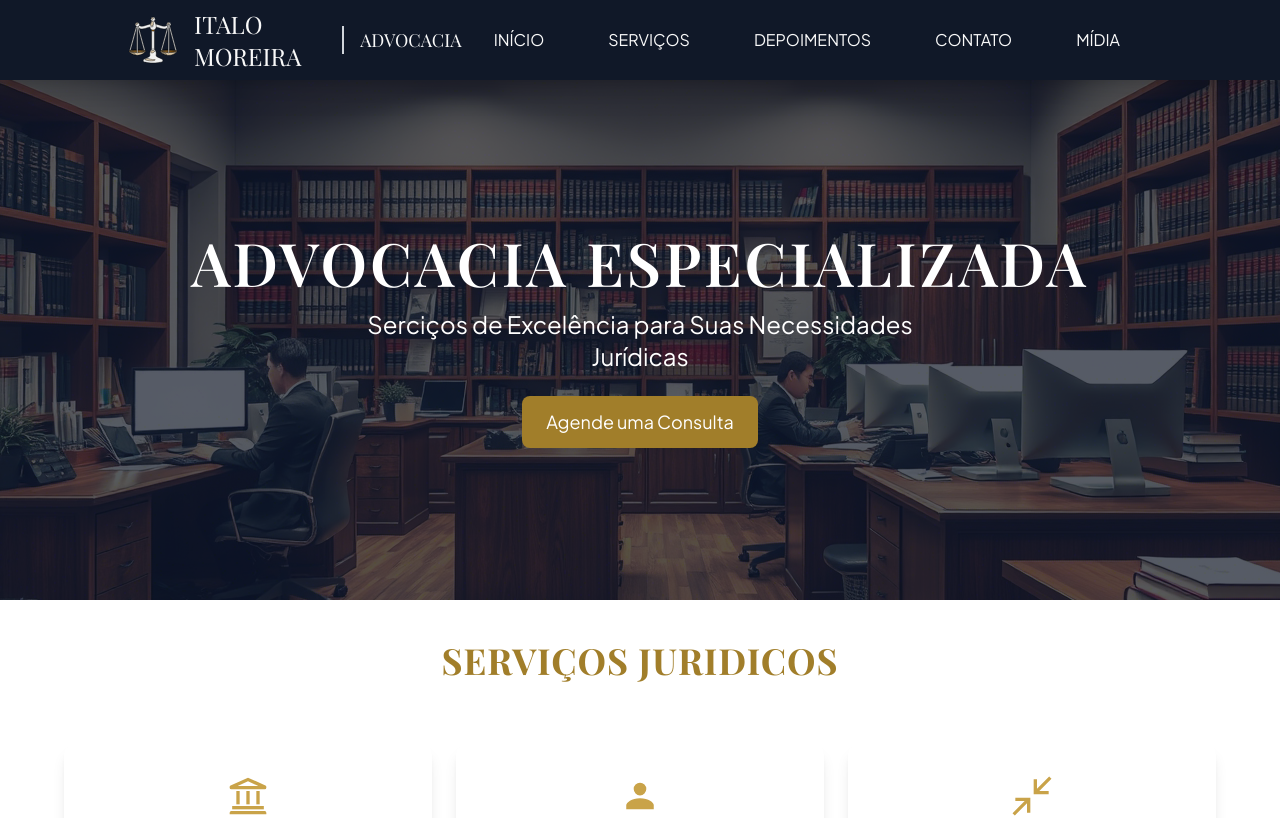
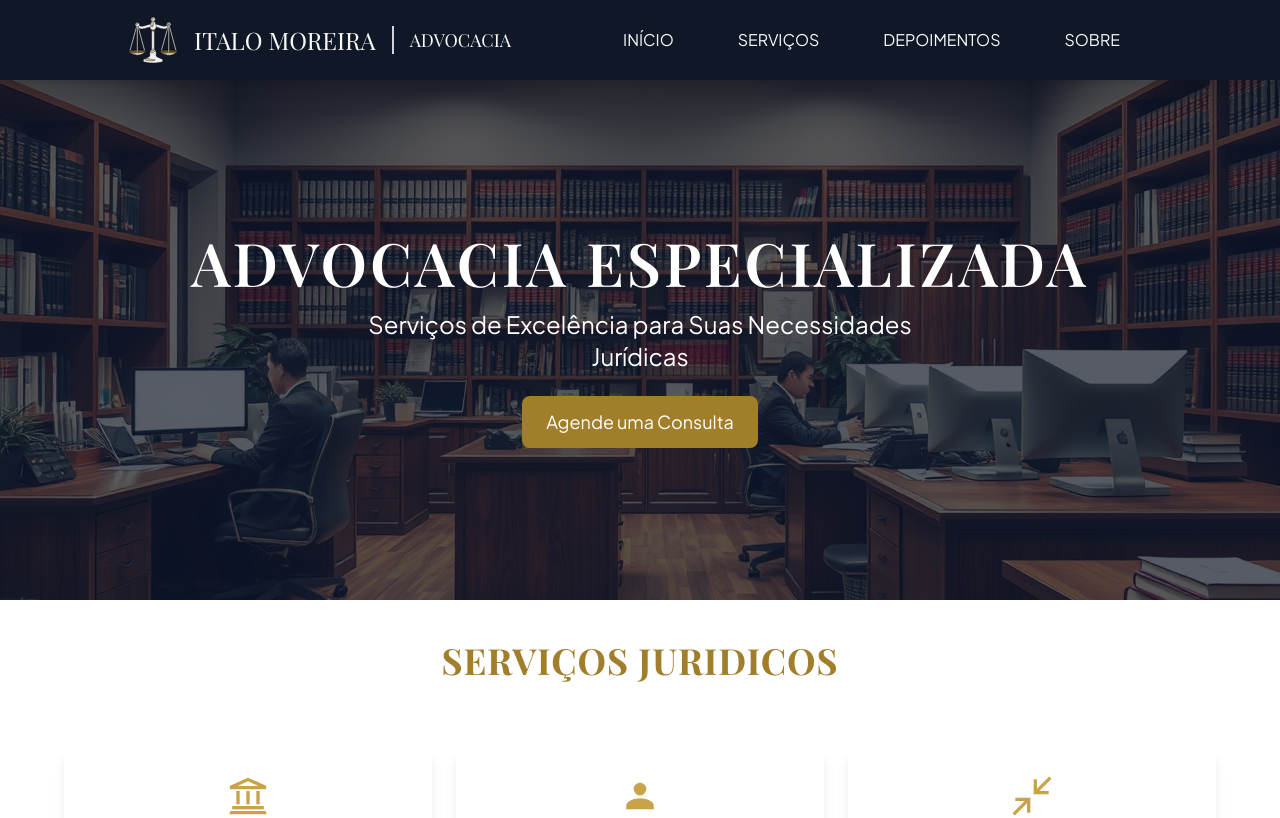
Before and after one commit to FelipeVieir4/italo-moreira-landing-page, a Next.js app: page / in a window 1280 px wide. Shown: the top 818 px of the page. Built offline with nearby package versions, Linux system fonts and the light colour scheme; a web font is replaced by a local one.

Commit message:
revisão de textos

```diff
--- a/app/_sections-landing-pages/hero/hero-section.tsx
+++ b/app/_sections-landing-pages/hero/hero-section.tsx
@@ -28,7 +28,7 @@ const HeroSection: React.FC = () => {
           </h1>
           {/* Subtítulo */}
           <p className="fade-in delay-0s5 font-secondary text-white text-xl md:text-2xl mt-4 text-center px-6 max-w-2xl">
-            Serciços de Excelência para Suas Necessidades Jurídicas
+            Serviços de Excelência para Suas Necessidades Jurídicas
           </p>
           {/* Botão de ação */}
           <a
--- a/app/_sections-landing-pages/profile/profile.tsx
+++ b/app/_sections-landing-pages/profile/profile.tsx
@@ -6,7 +6,7 @@ import { iniciarChatWhatsApp } from "../../../utils/waapi/waapi";
 const ProfileSection: React.FC = () => {
   return (
     <section
-      id="profile"
+      id="about"
       className="relative min-h-[60vh] w-full flex items-center justify-center py-10 px-5"
     >
       {/* Background Image */}
--- a/components/navbar/navbar.tsx
+++ b/components/navbar/navbar.tsx
@@ -7,8 +7,8 @@ const menuItems = [
     { href: "#", label: "Início" },
     { href: "#services", label: "Serviços" },
     { href: "#testimonials", label: "Depoimentos" },
-    { href: "#contato", label: "Contato" },
-    { href: "#numeros", label: "Mídia" },
+    { href: "#about", label: "Sobre" },
+    // { href: "#numeros", label: "Mídia" },
     // { href: "#mais", label: "Mais" },
 ];
 const menuText = ["Italo Moreira", "Advocacia"];
```
